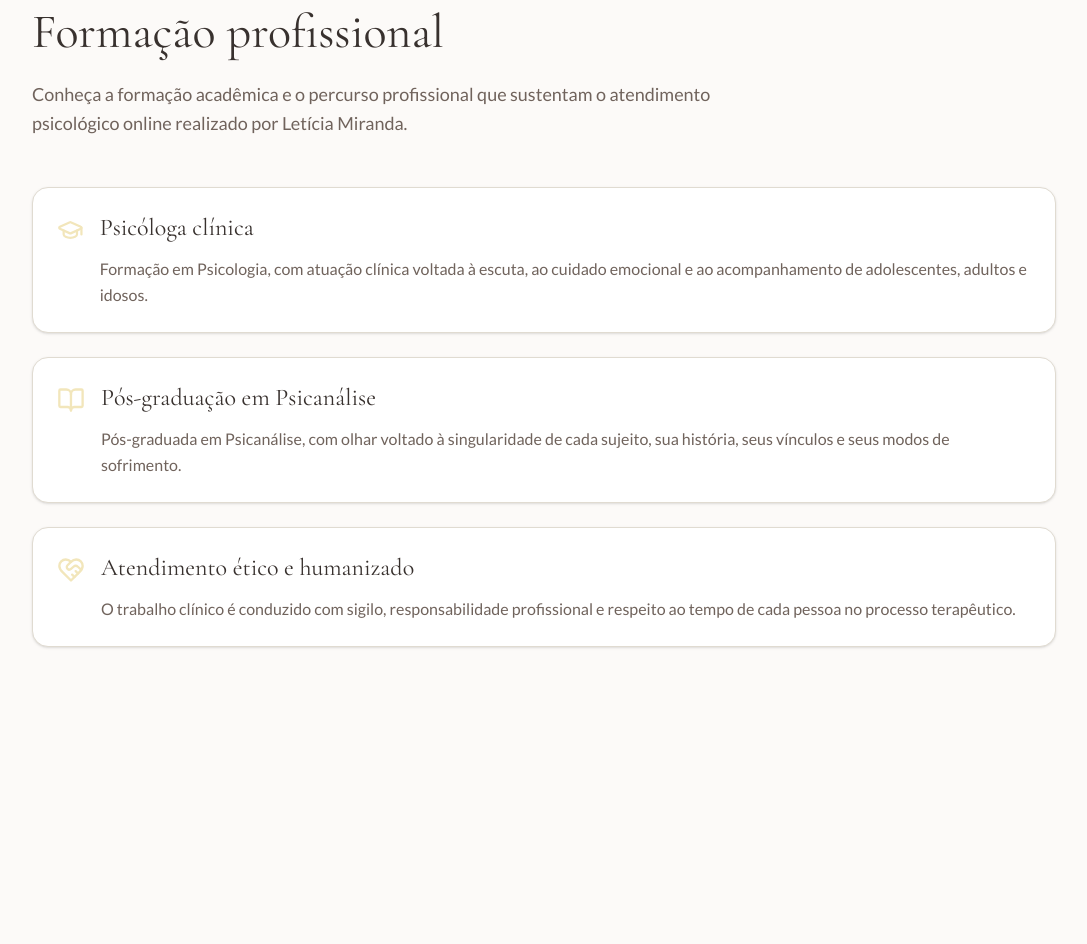
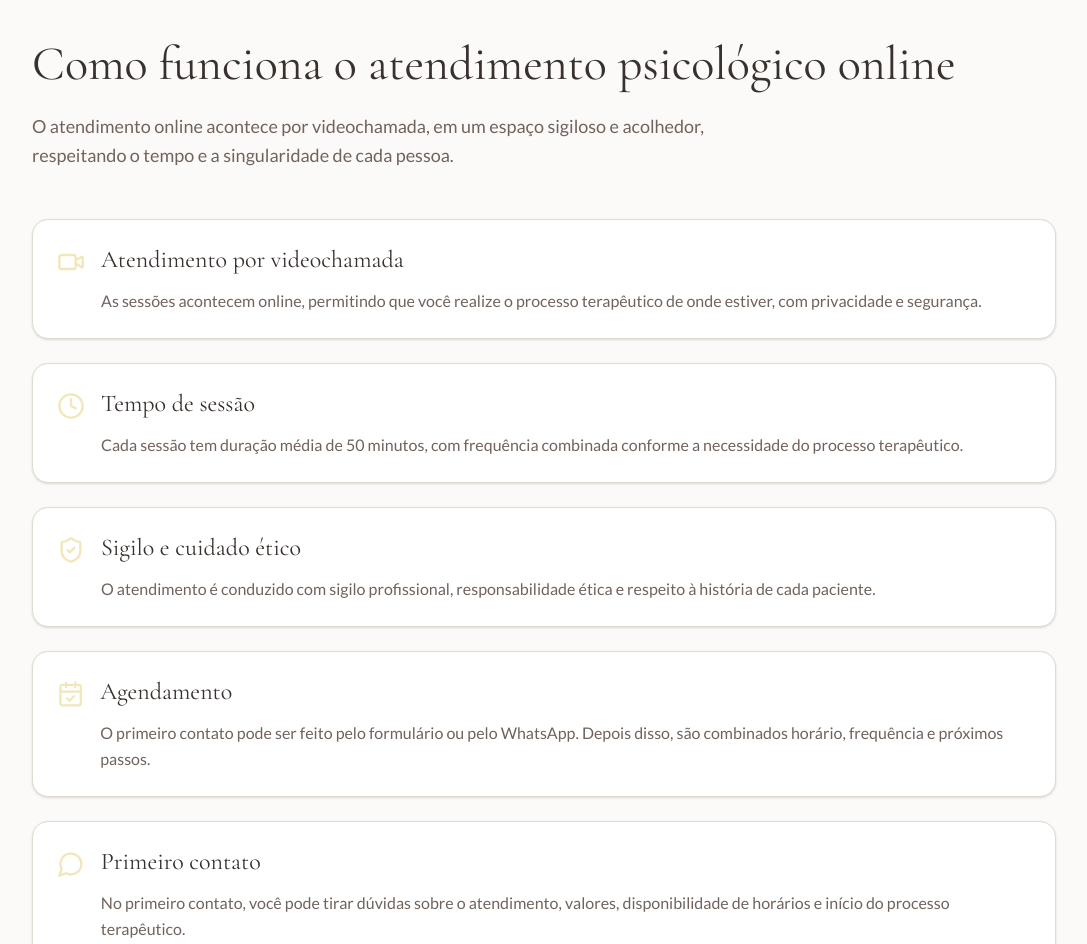
Before and after one commit to GuilhermeMoreiramMKT/Site-Leticia-Miranda-Psicologa, a React (Vite) app: page /formacao in a window 1280 px wide. Shown: the part 148-1092 px from the top of the page, without its empty margins (96-1183 px from the left). Before the commit the page ends 891 px from the top, so only its background shows below. Built offline with nearby package versions, Linux system fonts and the light colour scheme.

Commit message:
Add shared header footer and restructure site pages

```diff
--- a/src/pages/ComoFunciona.tsx
+++ b/src/pages/ComoFunciona.tsx
@@ -1,9 +1,14 @@
 import { Link } from "wouter";
 import { ArrowLeft, Video, Clock, ShieldCheck, CalendarCheck, MessageCircle } from "lucide-react";
+import Header from "@/components/Header";
+import Footer from "@/components/Footer";
 
 export default function ComoFunciona() {
   return (
-    <main className="min-h-screen bg-background text-foreground px-4 py-24">
+    <div className="min-h-[100dvh] bg-background text-foreground font-sans overflow-x-hidden">
+      <Header />
+
+      <main className="min-h-screen bg-background text-foreground px-4 py-32">
         <div className="max-w-5xl mx-auto">
           <Link href="/" className="inline-flex items-center gap-2 text-sm text-muted-foreground hover:text-foreground mb-10">
             <ArrowLeft size={18} />
@@ -81,5 +86,8 @@ export default function ComoFunciona() {
           </section>
         </div>
       </main>
+
+      <Footer />
+    </div>
   );
 }
--- a/src/pages/Especialidades.tsx
+++ b/src/pages/Especialidades.tsx
@@ -1,9 +1,14 @@
 import { Link } from "wouter";
 import { ArrowLeft } from "lucide-react";
+import Header from "@/components/Header";
+import Footer from "@/components/Footer";
 
 export default function Especialidades() {
   return (
-    <main className="min-h-screen bg-background text-foreground px-4 py-24">
+    <div className="min-h-[100dvh] bg-background text-foreground font-sans overflow-x-hidden">
+      <Header />
+
+      <main className="min-h-screen bg-background text-foreground px-4 py-32">
         <div className="max-w-5xl mx-auto">
           <Link href="/" className="inline-flex items-center gap-2 text-sm text-muted-foreground hover:text-foreground mb-10">
             <ArrowLeft size={18} />
@@ -63,5 +68,8 @@ export default function Especialidades() {
           </section>
         </div>
       </main>
+
+      <Footer />
+    </div>
   );
 }
--- a/src/pages/Formacao.tsx
+++ b/src/pages/Formacao.tsx
@@ -1,9 +1,14 @@
 import { Link } from "wouter";
-import { ArrowLeft, GraduationCap, BookOpen, HeartHandshake } from "lucide-react";
+import { ArrowLeft, Video, Clock, ShieldCheck, CalendarCheck, MessageCircle } from "lucide-react";
+import Header from "@/components/Header";
+import Footer from "@/components/Footer";
 
-export default function Formacao() {
+export default function ComoFunciona() {
   return (
-    <main className="min-h-screen bg-background text-foreground px-4 py-24">
+    <div className="min-h-[100dvh] bg-background text-foreground font-sans overflow-x-hidden">
+      <Header />
+
+      <main className="min-h-screen bg-background text-foreground px-4 py-32">
         <div className="max-w-5xl mx-auto">
           <Link href="/" className="inline-flex items-center gap-2 text-sm text-muted-foreground hover:text-foreground mb-10">
             <ArrowLeft size={18} />
@@ -11,21 +16,21 @@ export default function Formacao() {
           </Link>
 
           <h1 className="font-serif text-4xl md:text-5xl text-foreground mb-6">
-          Formação profissional
+            Como funciona o atendimento psicológico online
           </h1>
 
           <p className="text-lg text-muted-foreground leading-relaxed max-w-3xl mb-12">
-          Conheça a formação acadêmica e o percurso profissional que sustentam o atendimento psicológico online realizado por Letícia Miranda.
+            O atendimento online acontece por videochamada, em um espaço sigiloso e acolhedor, respeitando o tempo e a singularidade de cada pessoa.
           </p>
 
           <section className="grid gap-6">
             <div className="rounded-2xl border bg-card p-6 shadow-sm">
               <div className="flex items-start gap-4">
-              <GraduationCap className="text-primary mt-1" size={28} />
+                <Video className="text-primary mt-1" size={28} />
                 <div>
-                <h2 className="font-serif text-2xl mb-3">Psicóloga clínica</h2>
+                  <h2 className="font-serif text-2xl mb-3">Atendimento por videochamada</h2>
                   <p className="text-muted-foreground leading-relaxed">
-                  Formação em Psicologia, com atuação clínica voltada à escuta, ao cuidado emocional e ao acompanhamento de adolescentes, adultos e idosos.
+                    As sessões acontecem online, permitindo que você realize o processo terapêutico de onde estiver, com privacidade e segurança.
                   </p>
                 </div>
               </div>
@@ -33,11 +38,11 @@ export default function Formacao() {
 
             <div className="rounded-2xl border bg-card p-6 shadow-sm">
               <div className="flex items-start gap-4">
-              <BookOpen className="text-primary mt-1" size={28} />
+                <Clock className="text-primary mt-1" size={28} />
                 <div>
-                <h2 className="font-serif text-2xl mb-3">Pós-graduação em Psicanálise</h2>
+                  <h2 className="font-serif text-2xl mb-3">Tempo de sessão</h2>
                   <p className="text-muted-foreground leading-relaxed">
-                  Pós-graduada em Psicanálise, com olhar voltado à singularidade de cada sujeito, sua história, seus vínculos e seus modos de sofrimento.
+                    Cada sessão tem duração média de 50 minutos, com frequência combinada conforme a necessidade do processo terapêutico.
                   </p>
                 </div>
               </div>
@@ -45,11 +50,35 @@ export default function Formacao() {
 
             <div className="rounded-2xl border bg-card p-6 shadow-sm">
               <div className="flex items-start gap-4">
-              <HeartHandshake className="text-primary mt-1" size={28} />
+                <ShieldCheck className="text-primary mt-1" size={28} />
                 <div>
-                <h2 className="font-serif text-2xl mb-3">Atendimento ético e humanizado</h2>
+                  <h2 className="font-serif text-2xl mb-3">Sigilo e cuidado ético</h2>
                   <p className="text-muted-foreground leading-relaxed">
-                  O trabalho clínico é conduzido com sigilo, responsabilidade profissional e respeito ao tempo de cada pessoa no processo terapêutico.
+                    O atendimento é conduzido com sigilo profissional, responsabilidade ética e respeito à história de cada paciente.
+                  </p>
+                </div>
+              </div>
+            </div>
+
+            <div className="rounded-2xl border bg-card p-6 shadow-sm">
+              <div className="flex items-start gap-4">
+                <CalendarCheck className="text-primary mt-1" size={28} />
+                <div>
+                  <h2 className="font-serif text-2xl mb-3">Agendamento</h2>
+                  <p className="text-muted-foreground leading-relaxed">
+                    O primeiro contato pode ser feito pelo formulário ou pelo WhatsApp. Depois disso, são combinados horário, frequência e próximos passos.
+                  </p>
+                </div>
+              </div>
+            </div>
+
+            <div className="rounded-2xl border bg-card p-6 shadow-sm">
+              <div className="flex items-start gap-4">
+                <MessageCircle className="text-primary mt-1" size={28} />
+                <div>
+                  <h2 className="font-serif text-2xl mb-3">Primeiro contato</h2>
+                  <p className="text-muted-foreground leading-relaxed">
+                    No primeiro contato, você pode tirar dúvidas sobre o atendimento, valores, disponibilidade de horários e início do processo terapêutico.
                   </p>
                 </div>
               </div>
@@ -57,5 +86,8 @@ export default function Formacao() {
           </section>
         </div>
       </main>
+
+      <Footer />
+    </div>
   );
 }
```
Lines whose indentation alone changed are shown as unchanged.
